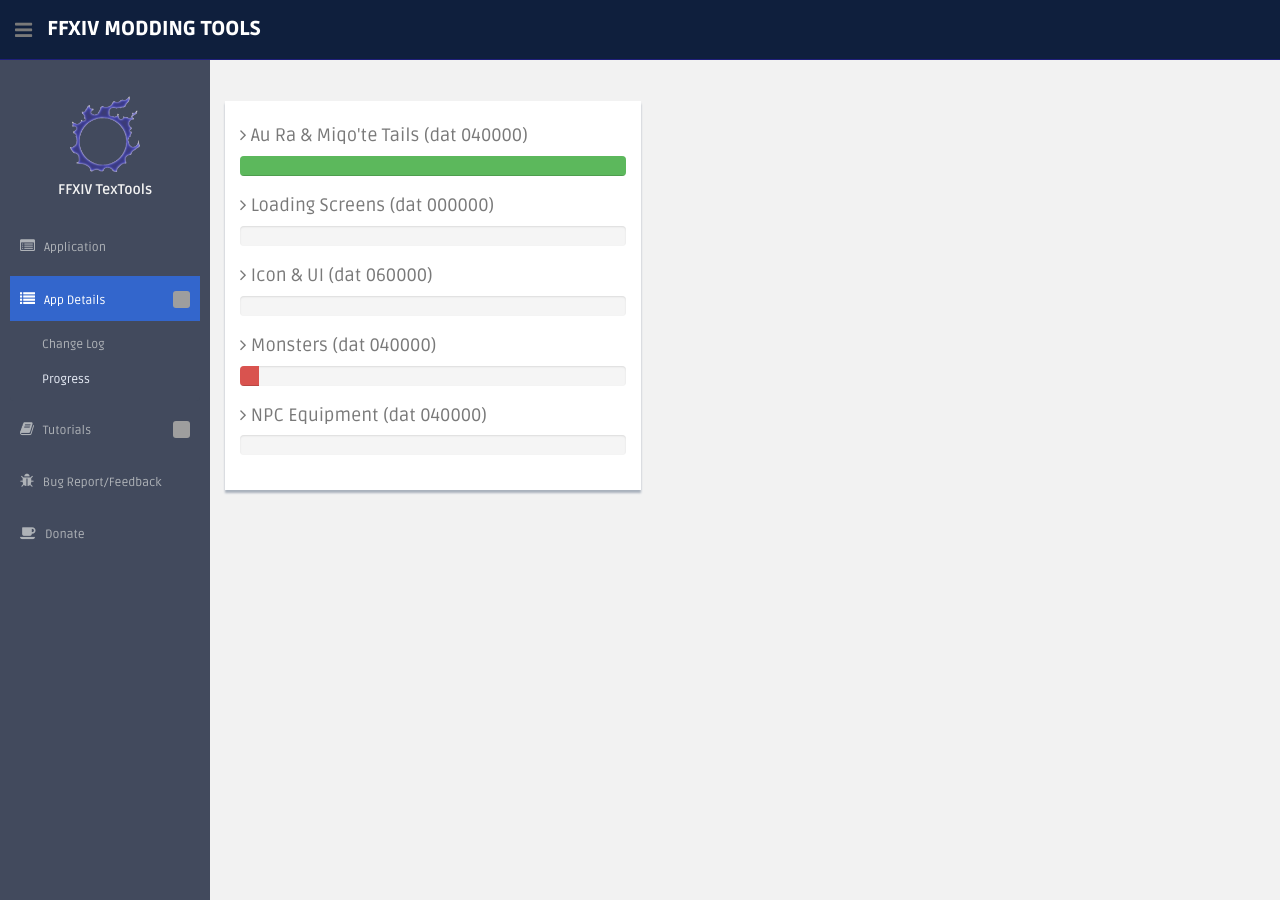
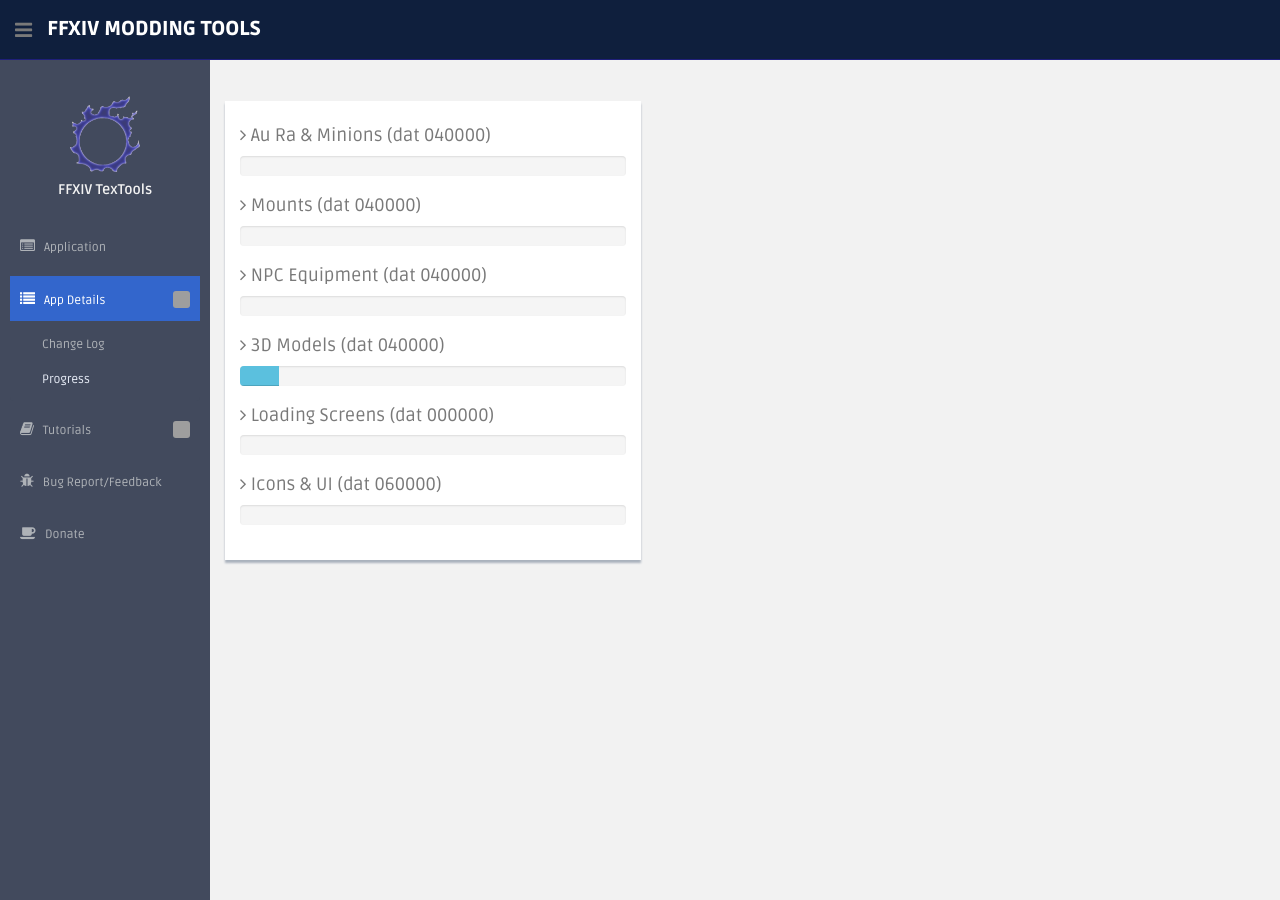
Before and after one commit to liinko/FFXIVTexToolsWeb, a Jekyll site: the page built from progress.html, in a window 1280 px wide. Built offline with Jekyll 4.4.1, drawn with Linux system fonts in a browser that asks for light colours; grey boxes are pictures that could not be loaded.

Commit message:
update progress

```diff
--- a/progress.html
+++ b/progress.html
@@ -5,10 +5,28 @@
 
 <div class="col-lg-5 main-chart">
   <div class="showback">
-      <h4><i class="fa fa-angle-right"></i> Au Ra &amp; Miqo'te Tails (dat 040000)</h4>
+      <h4><i class="fa fa-angle-right"></i> Au Ra &amp; Minions (dat 040000)</h4>
       <div class="progress">
-          <div class="progress-bar progress-bar-success" role="progressbar" aria-valuenow="100" aria-valuemin="0" aria-valuemax="100" style="width: 100%">
-              <span class="sr-only">100% Complete</span>
+          <div class="progress-bar progress-bar-success" role="progressbar" aria-valuenow="0" aria-valuemin="0" aria-valuemax="100" style="width: 0%">
+              <span class="sr-only">0% Complete</span>
+          </div>
+      </div>
+      <h4><i class="fa fa-angle-right"></i> Mounts (dat 040000)</h4>
+      <div class="progress">
+          <div class="progress-bar progress-bar-danger" role="progressbar" aria-valuenow="0" aria-valuemin="0" aria-valuemax="100" style="width: 0%">
+              <span class="sr-only">0% Complete</span>
+          </div>
+      </div>
+      <h4><i class="fa fa-angle-right"></i> NPC Equipment (dat 040000)</h4>
+      <div class="progress">
+          <div class="progress-bar progress-bar-info" role="progressbar" aria-valuenow="0" aria-valuemin="0" aria-valuemax="100" style="width: 0%">
+              <span class="sr-only">0% Complete</span>
+          </div>
+      </div>
+      <h4><i class="fa fa-angle-right"></i> 3D Models (dat 040000)</h4>
+      <div class="progress">
+          <div class="progress-bar progress-bar-info" role="progressbar" aria-valuenow="10" aria-valuemin="0" aria-valuemax="100" style="width: 10%">
+              <span class="sr-only">20% Complete</span>
           </div>
       </div>
       <h4><i class="fa fa-angle-right"></i> Loading Screens (dat 000000)</h4>
@@ -17,19 +35,7 @@
               <span class="sr-only">0% Complete</span>
           </div>
       </div>
-    <h4><i class="fa fa-angle-right"></i> Icon &amp; UI (dat 060000)</h4>
-    <div class="progress">
-      <div class="progress-bar progress-bar-info" role="progressbar" aria-valuenow="0" aria-valuemin="0" aria-valuemax="100" style="width: 0%">
-        <span class="sr-only">0% Complete</span>
-      </div>
-    </div>
-      <h4><i class="fa fa-angle-right"></i> Monsters (dat 040000)</h4>
-      <div class="progress">
-          <div class="progress-bar progress-bar-danger" role="progressbar" aria-valuenow="5" aria-valuemin="0" aria-valuemax="100" style="width: 5%">
-              <span class="sr-only">5% Complete</span>
-          </div>
-      </div>
-      <h4><i class="fa fa-angle-right"></i> NPC Equipment (dat 040000)</h4>
+      <h4><i class="fa fa-angle-right"></i> Icons &amp; UI (dat 060000)</h4>
       <div class="progress">
           <div class="progress-bar progress-bar-info" role="progressbar" aria-valuenow="0" aria-valuemin="0" aria-valuemax="100" style="width: 0%">
               <span class="sr-only">0% Complete</span>
```
